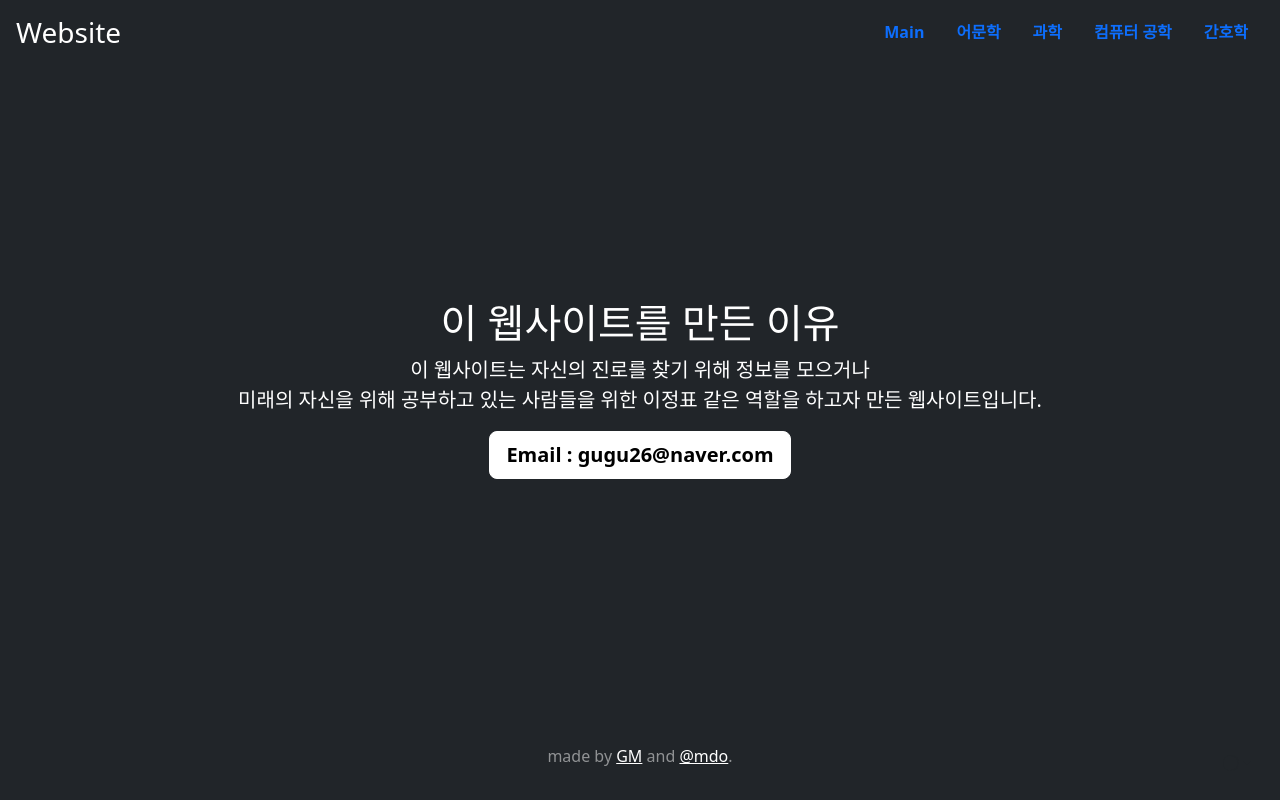
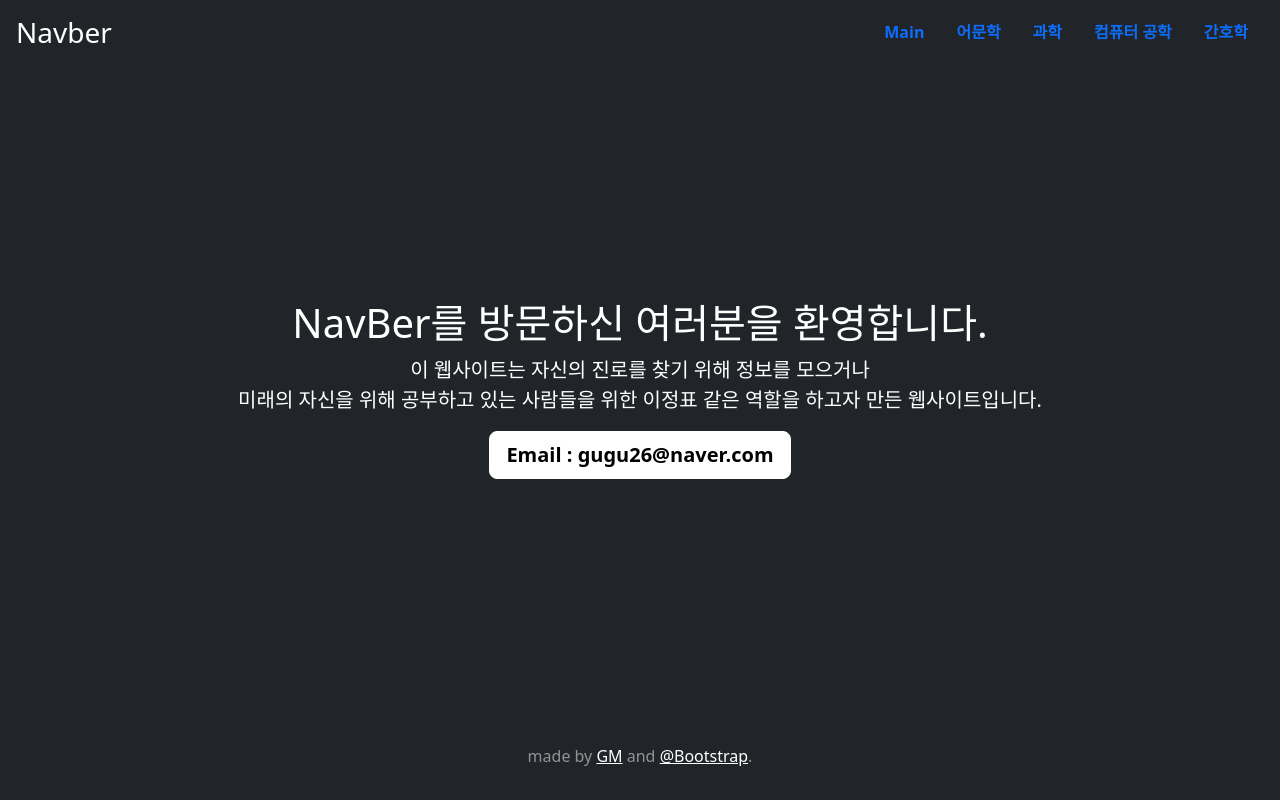
Before and after one commit to Gyumin13/myproject2, a Flask app: page / in a window 1280 px wide. Run offline with Flask 3, Linux system fonts and the light colour scheme; some libraries are stand-ins or nearby versions.

Commit message:
third commit

```diff
--- a/pybo/__init__.py
+++ b/pybo/__init__.py
@@ -4,7 +4,6 @@ from pybo.views.main_views import bp as main_bp
 def create_app():
     app = Flask(__name__)
 
-    from .views import main_views
-    app.register_blueprint(main_views.bp)
+    app.register_blueprint(main_bp)
 
     return app
--- /dev/null
+++ b/pybo/run.py
@@ -0,0 +1,6 @@
+from pybo import create_app
+
+app = create_app()
+
+if __name__ == '__main__':
+    app.run(host='0.0.0.0', port=5000)
--- a/pybo/templates/main_cover.html
+++ b/pybo/templates/main_cover.html
@@ -166,7 +166,7 @@
 <div class="cover-container d-flex w-100 h-100 p-3 mx-auto flex-column">
   <header class="mb-auto">
     <div>
-      <h3 class="float-md-start mb-0">Website</h3>
+      <h3 class="float-md-start mb-0"> Navber </h3>
       <nav class="nav nav-masthead justify-content-center float-md-end">
         <a class="nav-link fw-bold py-1 px-3 active" aria-current="page" href="/">Main</a>
         <a class="nav-link fw-bold py-1 px-3" href="/language">어문학</a>
@@ -178,7 +178,7 @@
   </header>
 
   <main class="px-3">
-    <h1> 이 웹사이트를 만든 이유 </h1>
+    <h1> NavBer를 방문하신 여러분을 환영합니다. </h1>
     <p class="lead">이 웹사이트는 자신의 진로를 찾기 위해 정보를 모으거나 <br> 미래의 자신을 위해 공부하고 있는 사람들을 위한 이정표 같은 역할을 하고자 만든 웹사이트입니다. </p>
     <p class="lead">
       <a href="#" class="btn btn-lg btn-light fw-bold border-white bg-white"> Email : gugu26@naver.com </a>
@@ -186,7 +186,7 @@
   </main>
 
   <footer class="mt-auto text-white-50">
-    <p> made by <a href="https://blog.naver.com/gugu26" class="text-white">GM</a> and <a href="https://twitter.com/mdo" class="text-white">@mdo</a>.</p>
+    <p> made by <a href="https://blog.naver.com/gugu26" class="text-white">GM</a> and <a href="https://twitter.com/mdo" class="text-white">@Bootstrap</a>.</p>
   </footer>
 </div>
 
```
